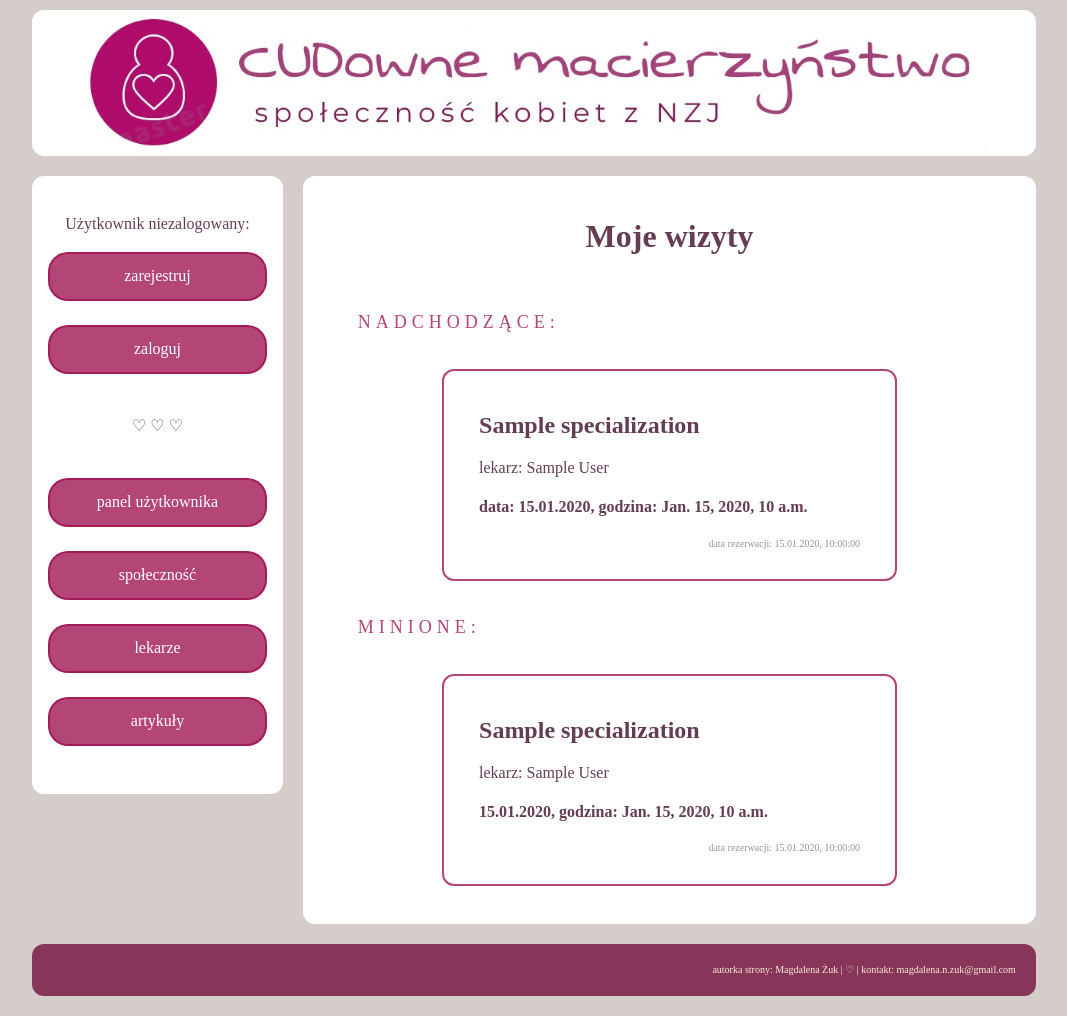
After one commit to m-n-zuk/ibd_maternity, a Django app: template ibd_visits/templates/visits.html in a window 1280 px wide. The commit adds this page. Shown: the whole page, without its empty margins (106-1173 px from the left). Run offline with Django 4.2, Linux system fonts and the light colour scheme; the template is opened without the code that fills it: most values are stand-ins (such as "Sample title", 1, 10 or a date in 2020).

Commit message:
visits view + corrections in community&doctors views

```diff
--- a/ibd_maternity/urls.py
+++ b/ibd_maternity/urls.py
@@ -32,6 +32,6 @@ urlpatterns = [
     path('add_visit/', vv.AddVisitView.as_view()),
     # path('book_visit/<int:id_doc>/<int:id_pat>', vv.BookVisitView.as_view()),
     path('book_visit/<int:id_doc>/<int:id_pat>', vv.BookVisitView2.as_view()),
-    # path('visits/<int:id>', vv.VisitsView.as_view()),
+    path('visits/<int:id>', vv.VisitsView.as_view()),
 
 ]
--- a/ibd_visits/forms.py
+++ b/ibd_visits/forms.py
@@ -15,8 +15,8 @@ class AddVisitForm(forms.Form):
     doctor = forms.ChoiceField(choices=CHOICE)
     date = forms.DateField(widget=forms.SelectDateWidget)
     time = forms.ChoiceField(choices=TIME)
-
-
+#
+#
 # class BookVisitForm(forms.Form):
 #
 #     term = forms.ChoiceField(choices=[])
--- /dev/null
+++ b/ibd_visits/templates/visits.html
@@ -0,0 +1,40 @@
+{% extends "__layout__.html" %}
+{% block title %} Moje wizyty {% endblock %}
+
+
+{% block head %}
+    <h1> Moje wizyty</h1> <br>
+{% endblock %}
+
+
+
+{% block content %}
+
+    <p class="header-visits"> NADCHODZĄCE: </p> <br>
+
+    {% for med_visit in future %}
+
+        <div class="visits">
+            <h2> {{ med_visit.doctor.doctor.specialization }} </h2>
+            lekarz: {{ med_visit.doctor.first_name }} {{ med_visit.doctor.last_name }}
+            <h4> data: {{ med_visit.visit_term.visit_term.date | date:"d.m.Y" }}, godzina: {{ med_visit.visit_term.visit_term.time }} </h4>
+            <p class="small-right"> data rezerwacji: {{ med_visit.reservation_date | date:"d.m.Y, H:i:s" }} </p>
+        </div>
+        <br>
+    {% endfor %}
+
+    <p class="header-visits"> MINIONE: </p> <br>
+
+    {% for med_visit in past %}
+
+        <div class="visits">
+            <h2> {{ med_visit.doctor.doctor.specialization }} </h2>
+            lekarz: {{ med_visit.doctor.first_name }} {{ med_visit.doctor.last_name }}
+            <h4> {{ med_visit.visit_term.visit_term.date | date:"d.m.Y" }}, godzina: {{ med_visit.visit_term.visit_term.time }} </h4>
+            <p class="small-right"> data rezerwacji: {{ med_visit.reservation_date | date:"d.m.Y, H:i:s" }} </p>
+        </div>
+        <br>
+    {% endfor %}
+
+
+{% endblock %}
--- a/ibd_website/templates/doctors.html
+++ b/ibd_website/templates/doctors.html
@@ -15,8 +15,8 @@
 <div class="user">
     <h2> {{u.first_name}} {{ u.last_name }}</h2>
 
-    <p> specjalizacja: {{ u.doctor.specialization}} </p>
-    <p> rezerwacja (tel): {{ u.phone_number}} </p>
+    <h4 class="title"> {{ u.doctor.specialization}} </h4>
+    <p> rezerwacja: {{ u.phone_number }} </p>
     <p class="small-txt"> {{ u.doctor.experience }} </p>
 
     {% if user.is_authenticated %}
--- a/ibd_website/templates/main_page.html
+++ b/ibd_website/templates/main_page.html
@@ -11,7 +11,7 @@
 {% block content %}
 <h2>AKTUALNOŚCI:</h2>
 <div class="article">
-    <p class="date">autor: Magdalena Żuk | data: 2023-01-27  </p>
+    <p class="small-right">autor: Magdalena Żuk | data: 2023-01-27  </p>
     <h4 class="title">Możliwość leczenia biologicznego w ciąży</h4>
     <p class="article-txt">Morbi faucibus est quam, a mollis felis porttitor et. Quisque nulla felis, facilisis condimentum consequat ut, cursus sit amet nisi. In venenatis arcu sed erat sollicitudin, in consequat libero dignissim. Vivamus sed tristique augue, eu aliquet orci. In pretium mauris elit, in pharetra eros varius sed. Aenean volutpat est quis maximus rutrum. Nam quam augue, tempor at faucibus vitae, rhoncus id turpis. Praesent at varius quam. Nulla congue massa massa, sed commodo ante tincidunt nec. </p>
 </div>
--- a/static/css/style.css
+++ b/static/css/style.css
@@ -113,9 +113,10 @@ body {
     color: rgba(159, 17, 81, 0.78);
     font-size: large;
     text-align: left;
+    letter-spacing: 2px;
 }
 
-.date{
+.small-right {
     color: rgba(129, 110, 119, 0.78);
     font-size: 10px;
     text-align: right;
@@ -125,6 +126,26 @@ body {
     font-size: smaller;
     text-align: right;
 }
+
+.visits {
+    color: rgba(56, 7, 34, 0.78);
+    width: 55%;
+    padding: 3% 5% 3% 5%;
+    border-radius: 12px;
+    border: 2px solid rgba(159, 17, 81, 0.78);
+    text-align: left;
+    margin-left: auto;
+    margin-right: auto;
+}
+
+.header-visits{
+    color: rgba(159, 17, 81, 0.78);
+    font-size: large;
+    text-align: left;
+    text-indent: 5%;
+    letter-spacing: 5px;
+}
+
 /*------------------------------*/
 /*----------- FOOTER -----------*/
 /*------------------------------*/
@@ -179,6 +200,7 @@ body {
     display: inline-block;
     height: 20px;
     font-size: smaller;
+    float: right;
 }
 .small-btn:hover {
     background-color: rgba(201, 191, 187, 0.78);
```
Also changed, not shown: ibd_maternity/settings.py (+8 -2 lines), ibd_visits/views.py (+21 -0 lines), ibd_website/templates/community.html (+3 -5 lines), ibd_website/views.py (+10 -0 lines).
